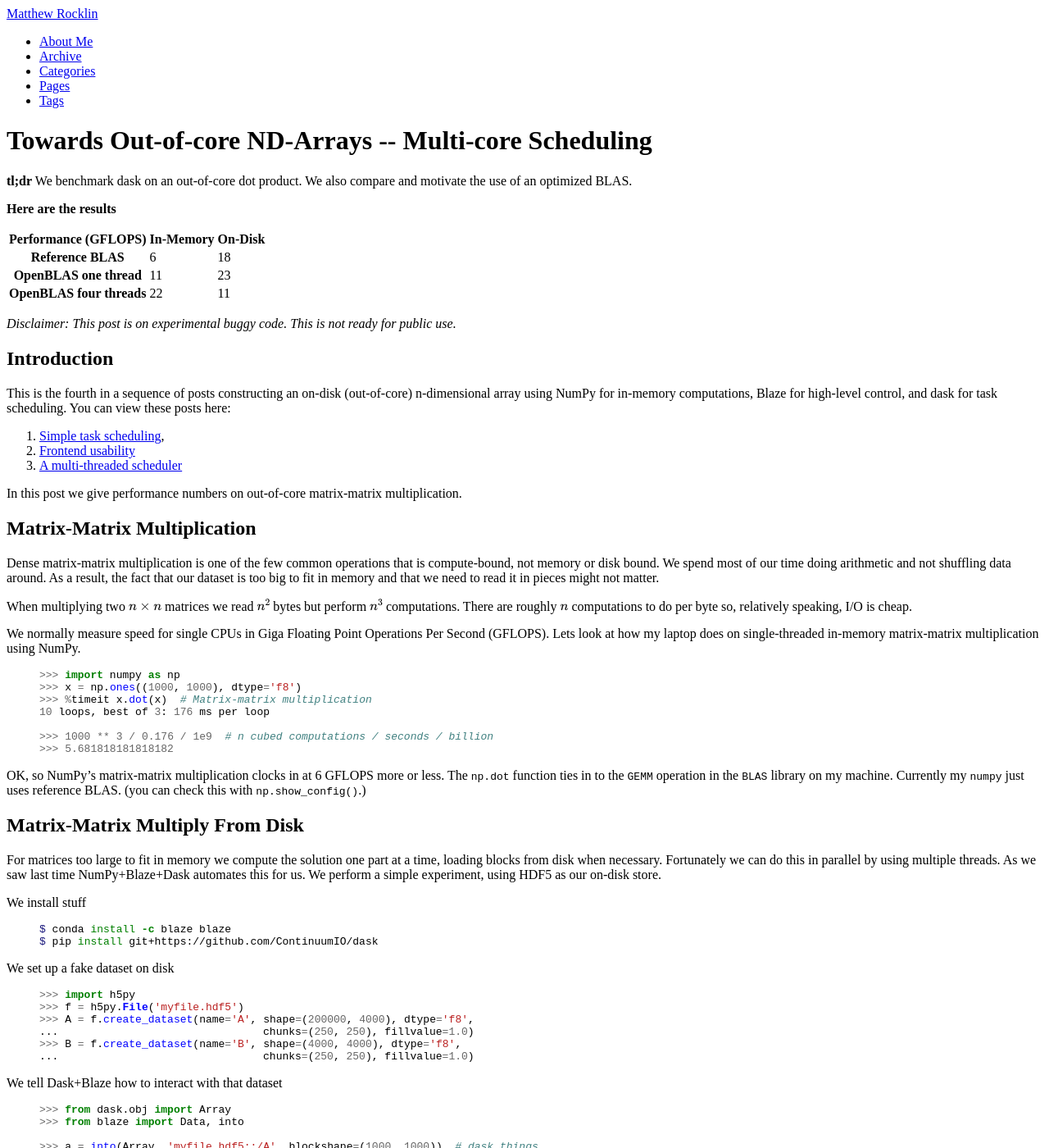
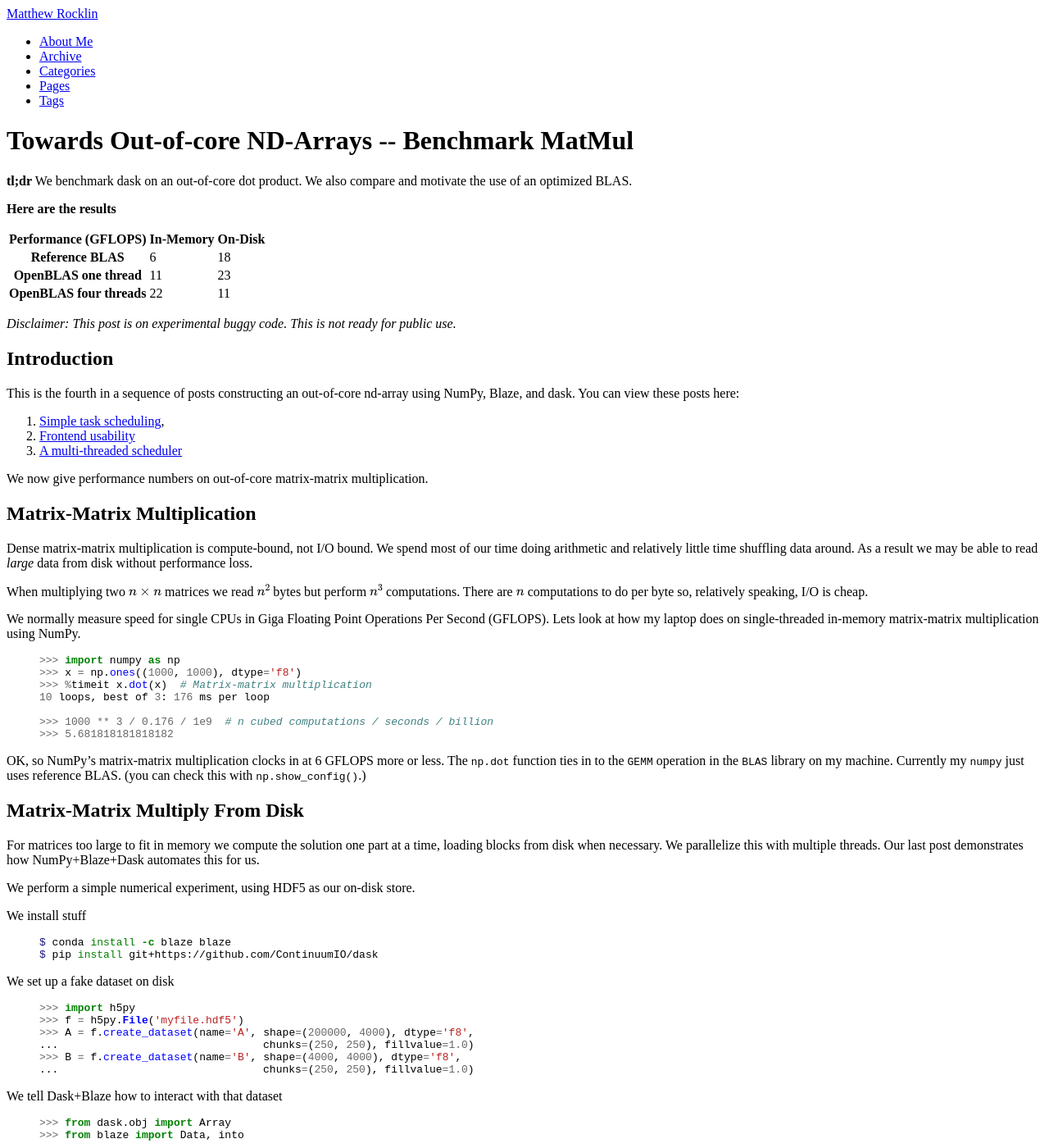
Before and after one commit to besyskymnbk/blog, a Jekyll site: the page built from _posts/work/2015-01-15-Towards-OOC-MatMul.md, in a window 1280 px wide and 1400 px high. Shown: the whole window at 82% size. Built offline with Jekyll 4.4.1, drawn with Linux system fonts in a browser that asks for light colours; formulas are drawn with MathJax 3; comment, search, counter and statistics services are not loaded; some of the changed text lies outside the part shown.

Commit message:
tighten up matmul post

```diff
--- a/_posts/work/2015-01-15-Towards-OOC-MatMul.md
+++ b/_posts/work/2015-01-15-Towards-OOC-MatMul.md
@@ -1,6 +1,6 @@
 ---
 layout: post
-title: Towards Out-of-core ND-Arrays -- Multi-core Scheduling
+title: Towards Out-of-core ND-Arrays -- Benchmark MatMul
 category : work
 draft : true
 tags : [scipy, Python, Programming, Blaze]
@@ -44,30 +44,26 @@ motivate the use of an optimized BLAS.
 Introduction
 ------------
 
-This is the fourth in a sequence of posts constructing an on-disk (out-of-core)
-n-dimensional array using NumPy for in-memory computations, Blaze for
-high-level control, and dask for task scheduling.  You can view
-these posts here:
+This is the fourth in a sequence of posts constructing an out-of-core nd-array
+using NumPy, Blaze, and dask.  You can view these posts here:
 
 1. [Simple task scheduling](http://matthewrocklin.com/blog/work/2014/12/27/Towards-OOC/),
 2. [Frontend usability](http://matthewrocklin.com/blog/work/2014/12/30/Towards-OOC-Frontend/)
 3. [A multi-threaded scheduler](http://matthewrocklin.com/blog/work/2015/01/06/Towards-OOC-Scheduling/)
 
-In this post we give performance numbers on out-of-core matrix-matrix
-multiplication.
+We now give performance numbers on out-of-core matrix-matrix multiplication.
 
 
 Matrix-Matrix Multiplication
 ----------------------------
 
-Dense matrix-matrix multiplication is one of the few common operations that is
-compute-bound, not memory or disk bound.  We spend most of our time doing
-arithmetic and not shuffling data around.  As a result, the fact that our
-dataset is too big to fit in memory and that we need to read it in pieces might
-not matter.
+Dense matrix-matrix multiplication is compute-bound, not I/O bound.
+We spend most of our time doing arithmetic and relatively little time shuffling
+data around.  As a result we may be able to read *large* data from disk without
+performance loss.
 
 When multiplying two $n\times n$ matrices we read $n^2$ bytes but perform $n^3$
-computations.  There are roughly $n$ computations to do per byte so, relatively
+computations.  There are $n$ computations to do per byte so, relatively
 speaking, I/O is cheap.
 
 We normally measure speed for single CPUs in Giga Floating Point Operations
@@ -94,10 +90,11 @@ Matrix-Matrix Multiply From Disk
 --------------------------------
 
 For matrices too large to fit in memory we compute the solution one part at a
-time, loading blocks from disk when necessary.  Fortunately we can do this in
-parallel by using multiple threads.  As we saw last time NumPy+Blaze+Dask
-automates this for us.  We perform a simple experiment, using HDF5 as our
-on-disk store.
+time, loading blocks from disk when necessary.  We parallelize this with
+multiple threads.  Our last post demonstrates how NumPy+Blaze+Dask automates
+this for us.
+
+We perform a simple numerical experiment, using HDF5 as our on-disk store.
 
 We install stuff
 
@@ -140,10 +137,10 @@ We compute our desired result, storing back onto disk
 {% endhighlight %}
 
 
-18.9 GFLOPS, roughly 3 times faster than the in-memory solution.  At first glance
-this is confusing - shouldn't we be slower coming from disk?  This is because
-we use four cores in parallel.  This is good, we don't experience much slowdown
-coming from disk.
+18.9 GFLOPS, roughly 3 times faster than the in-memory solution.  At first
+glance this is confusing - shouldn't we be slower coming from disk?  Our
+speedup is due to our use of four cores in parallel.  This is good, we don't
+experience much slowdown coming from disk.
 
 It's as if all of our hard drive just became memory.
 
@@ -151,10 +148,10 @@ It's as if all of our hard drive just became memory.
 OpenBLAS
 --------
 
-We've been cheating by comparing against reference BLAS; it was written long
-ago.  OpenBLAS is a modern implementation.  I installed OpenBLAS with my system
-installer (`apt-get`) and then rebuilt numpy.  OpenBLAS supports many cores.
-We'll show timings with one and four threads.
+Reference BLAS is slow; it was written long ago.  OpenBLAS is a modern
+implementation.  I installed OpenBLAS with my system installer (`apt-get`) and
+then reconfigured and rebuilt numpy.  OpenBLAS supports many cores.  We'll show
+timings with one and with four threads.
 
 {% highlight bash %}
 $ export OPENBLAS_NUM_THREADS=1
@@ -194,9 +191,11 @@ OpenBLAS + dask
 Finally we run on-disk our experiment again, now with OpenBLAS.  We do this
 both with OpenBLAS running with one thread and with many threads.
 
-We'll skip the code (it's identical to what's above) and just give a table of
-results.  We find that we don't improve much by using OpenBLAS and that when we
-try to use both parallelism schemes together we *lose* performance.
+We'll skip the code (it's identical to what's above) and give a comprehensive
+table of results below.
+
+Sadly the out-of-core solution doesn't improve much by using OpenBLAS.
+Acutally when both OpenBLAS and dask try to parallelize we *lose* performance.
 
 
 Results
```
Also changed, not shown: _posts/work/2015-01-15-Towards-OOC-SpillToDisk.md (+4 -6 lines).
